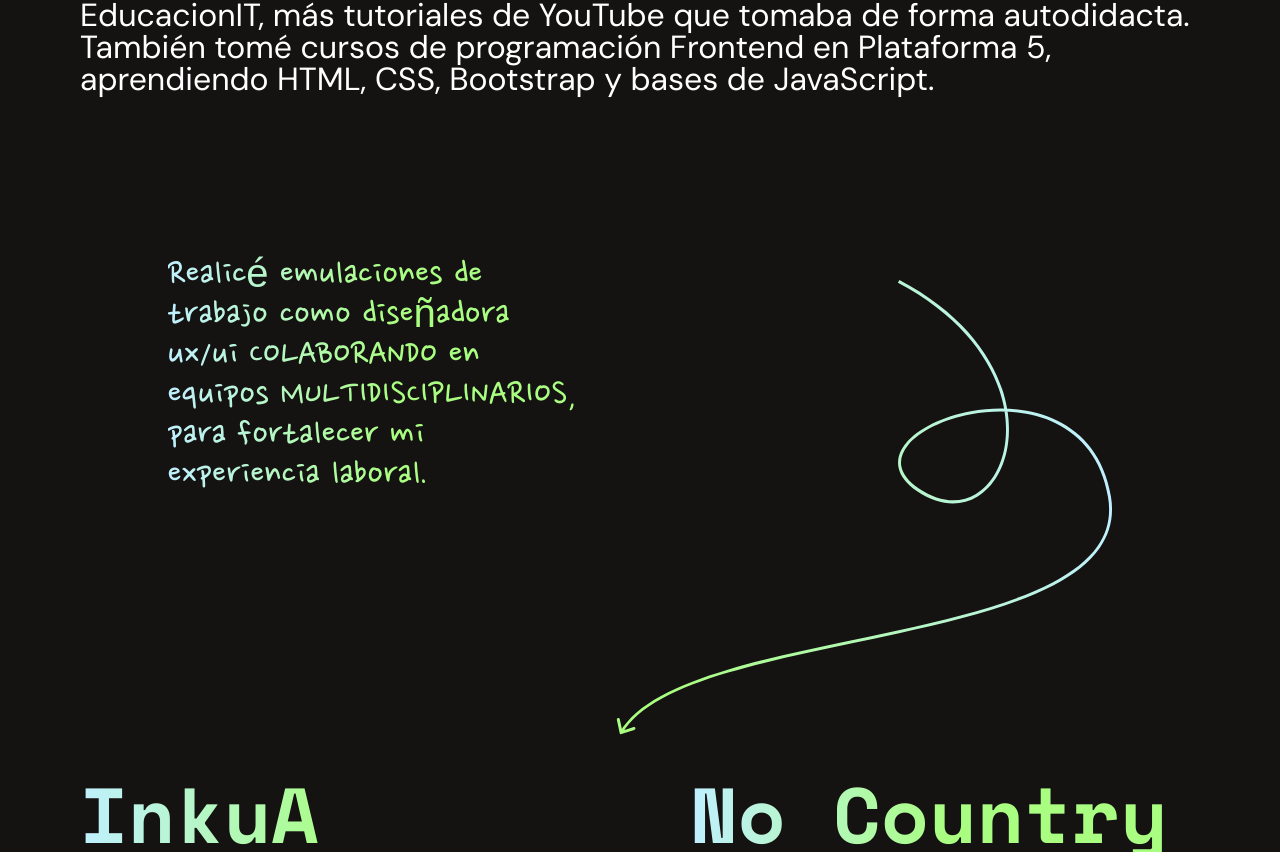
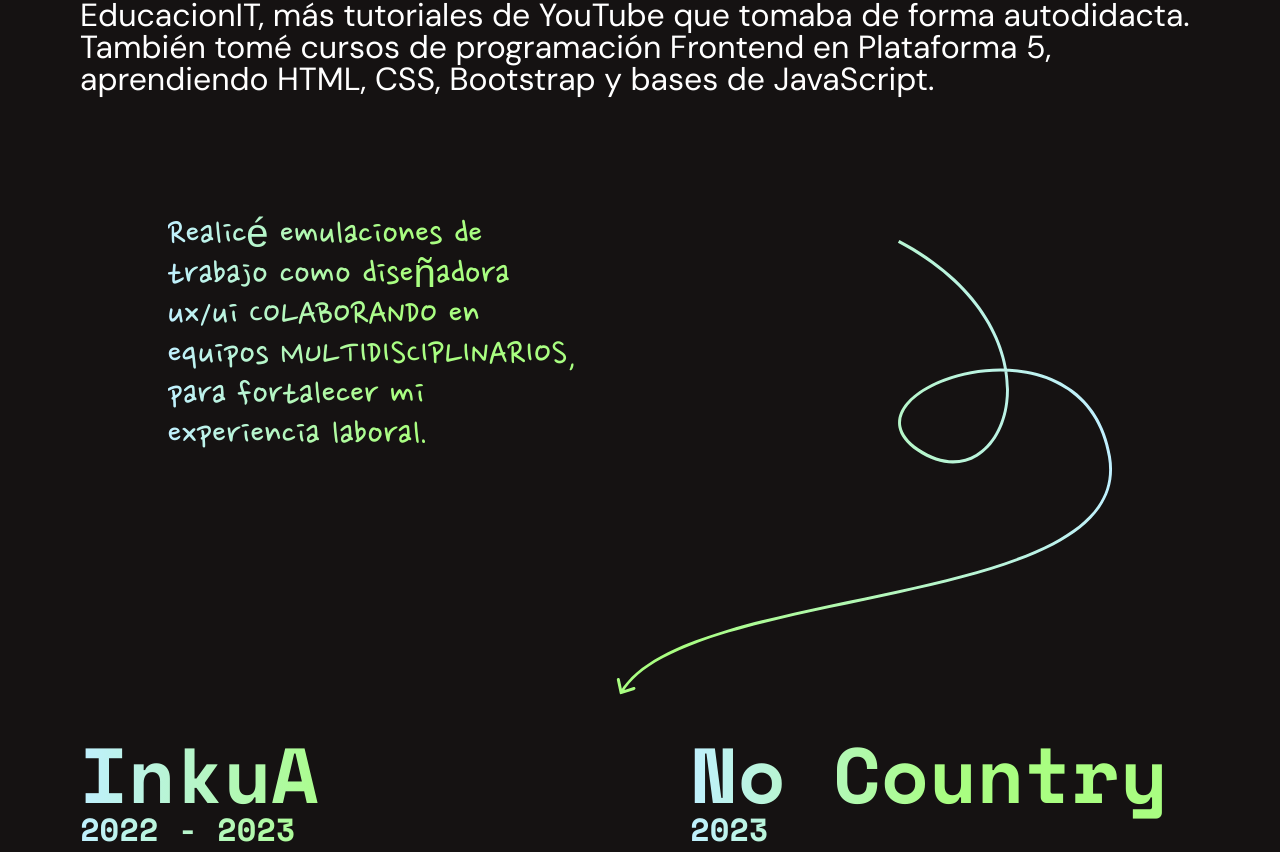
Before and after one commit to SbleitZ/paula-portafolio, a Next.js app: page / in a window 1280 px wide. Shown: the part 3168-4020 px from the top of the page. Built offline with nearby package versions, Linux system fonts and the light colour scheme.

Commit message:
feat: myworks section

```diff
--- a/src/app/components/MyWorks.tsx
+++ b/src/app/components/MyWorks.tsx
@@ -34,7 +34,7 @@ const works = [
 
 export default function MyWorks() {
   return (
-    <section className="mx-8 lg:mx-20 py-10">
+    <section className="mx-8 lg:mx-20">
       <MyWorksIntroduction />
       <div className="flex lg:flex-row flex-col gap-20">
 
```
